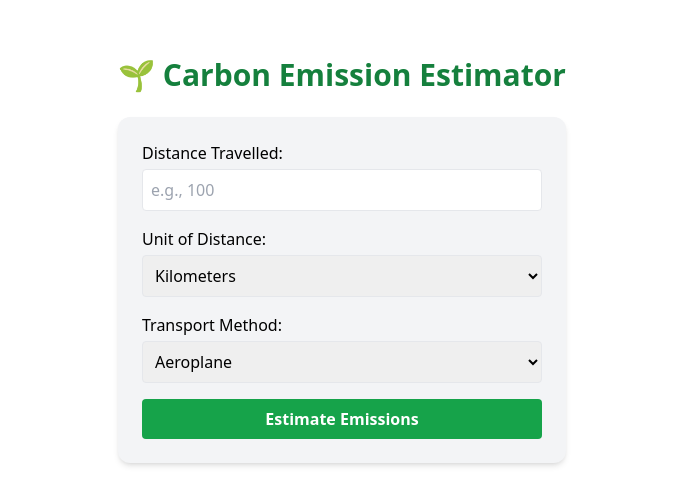
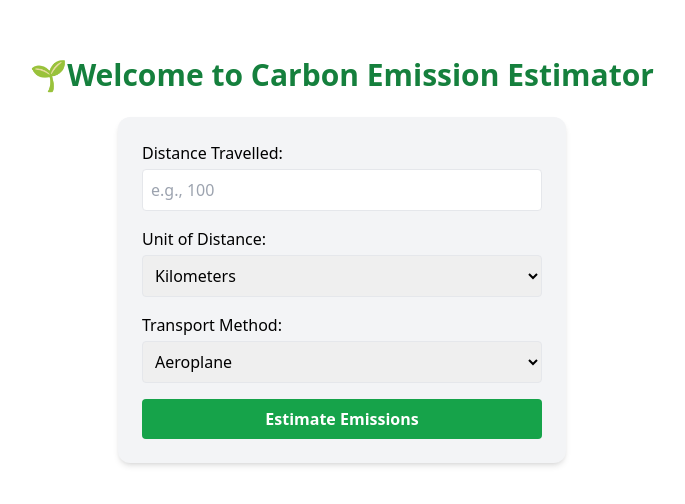
Before and after one commit to KC-Chinmayi/Green_gpt, a React (Vite) app in the folder frontend/: page /estimate in a window 1280 px wide. Shown: the part 140-644 px from the top of the page, without its empty margins (298-983 px from the left). Built offline with nearby package versions, Linux system fonts and the light colour scheme.

Commit message:
checking cd pipeline

```diff
--- a/frontend/src/pages/Estimate.jsx
+++ b/frontend/src/pages/Estimate.jsx
@@ -65,7 +65,7 @@ export default function Estimate() {
 
   return (
     <div className="min-h-screen flex flex-col items-center justify-center bg-white p-8">
-      <h2 className="text-3xl font-bold text-green-700 mb-6">🌱 Carbon Emission Estimator</h2>
+      <h2 className="text-3xl font-bold text-green-700 mb-6">🌱Welcome to Carbon Emission Estimator</h2>
 
       <div className="w-full max-w-md bg-gray-100 p-6 rounded-xl shadow-md space-y-4">
         <div>
```
